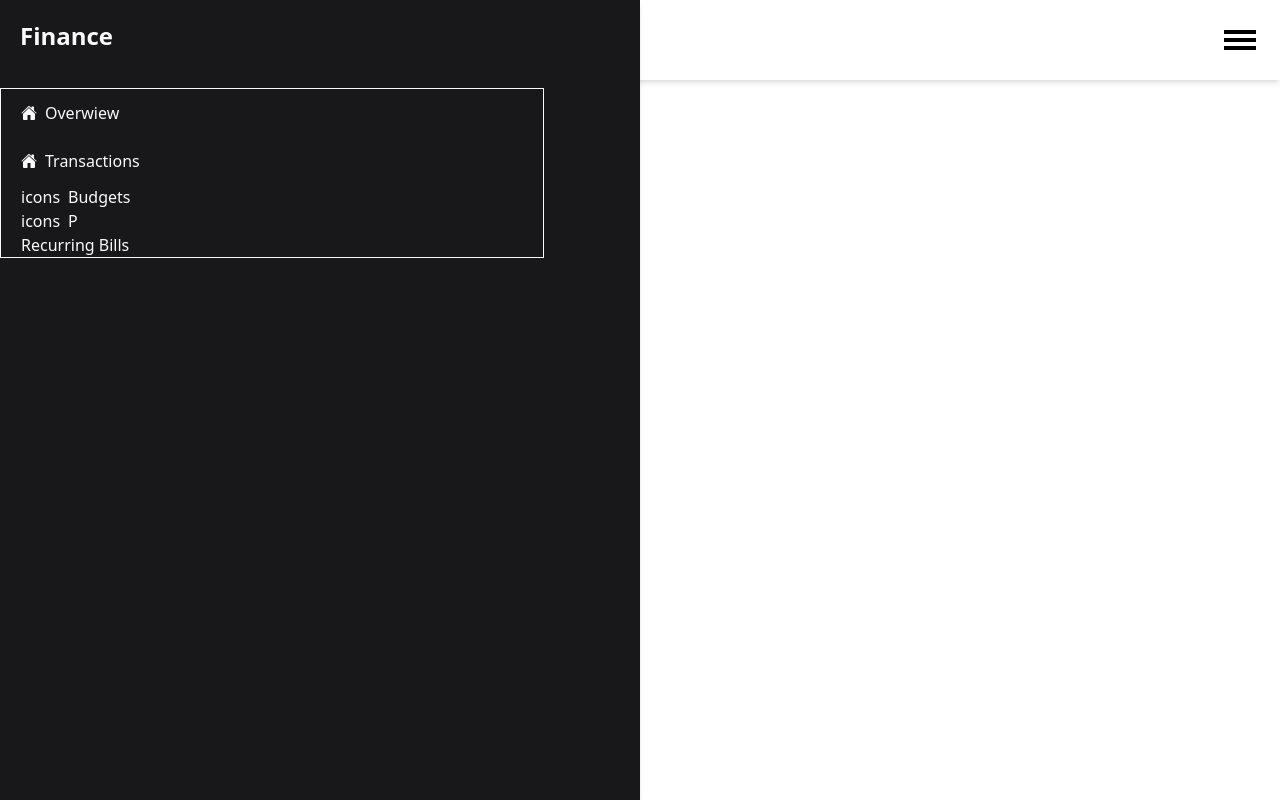
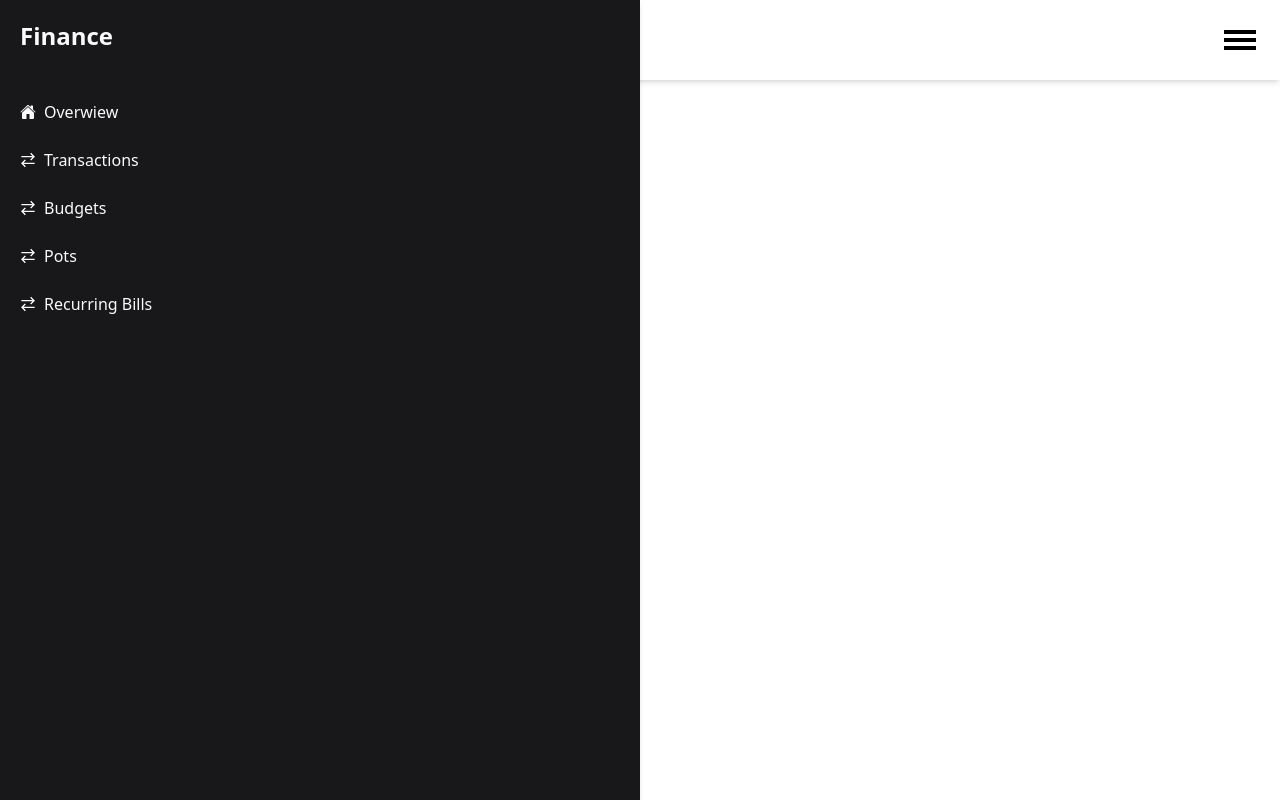
Before and after one commit to Cleve-keem/finance-app, a React (Vite) app: page /dashboard in a window 1280 px wide. Built offline with nearby package versions, Linux system fonts and the light colour scheme.

Commit message:
added the navlinks and icons

```diff
--- a/src/Layouts/AppLayout.jsx
+++ b/src/Layouts/AppLayout.jsx
@@ -1,3 +1,4 @@
+import { GrTransaction } from "react-icons/gr";
 import { IoHome } from "react-icons/io5";
 import { NavLink, Outlet } from "react-router";
 
@@ -15,8 +16,8 @@ export default function AppLayout() {
         </button>
         <nav className="absolute top-0 left-0 w-[50%] bottom-0 bg-zinc-900 text-zinc-50 shadow-md">
           <h1 className="text-2xl font-bold ml-5 mt-5 mb-9">Finance</h1>
-          <ul className="flex flex-col w-[85%] border">
-            <li className="py-3">
+          <ul className="flex flex-col w-[85%]">
+            <li className="py-3 hover:bg-amber-100 hover:text-zinc-900 hover:rounded-tr-2xl hover:rounded-br-2xl cursor-pointer">
               <NavLink to="/dashboard" className="nav-link">
                 <span>
                   <IoHome />
@@ -27,24 +28,28 @@ export default function AppLayout() {
             <li className="py-3">
               <NavLink to="/transactions" className="nav-link">
                 <span>
-                  <IoHome />
+                  <GrTransaction />
                 </span>
                 <span>Transactions</span>
               </NavLink>
             </li>
-            <li>
+            <li className="py-3">
               <NavLink className="nav-link">
-                <spans>icons</spans>
+                <GrTransaction />
                 <span>Budgets</span>
               </NavLink>
             </li>
-            <li>
+            <li className="py-3">
               <NavLink className="nav-link">
-              <spans>icons</spans>
-              <span>P</span></NavLink>
+                <GrTransaction />
+                <span>Pots</span>
+              </NavLink>
             </li>
-            <li>
-              <NavLink className="nav-link">Recurring Bills</NavLink>
+            <li className="py-3">
+              <NavLink className="nav-link">
+                <GrTransaction />
+                <span>Recurring Bills</span>
+              </NavLink>
             </li>
           </ul>
         </nav>
```
